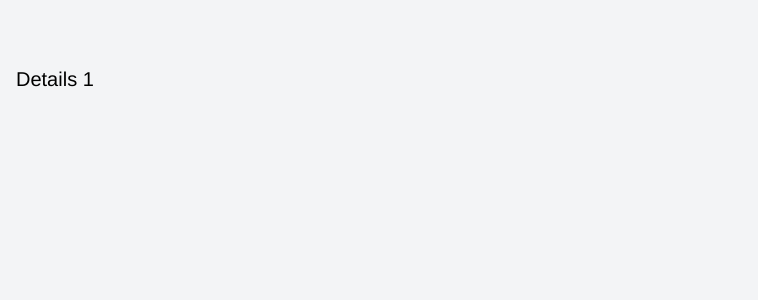
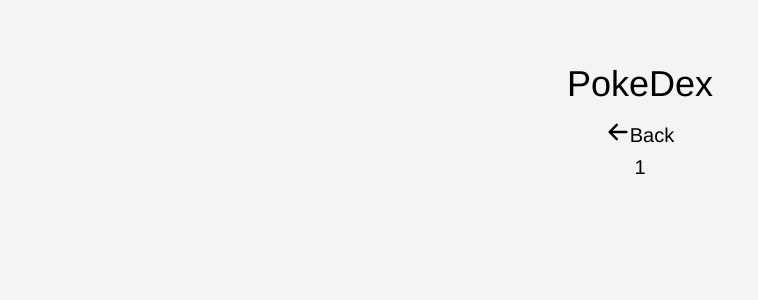
Before and after one commit to siddacool/pokedex-vue, a Vue app: page /1 in a window 1280 px wide. Shown: the top 300 px of the page, without its empty margins (0-758 px from the left). Built offline with nearby package versions, Linux system fonts and the light colour scheme.

Commit message:
styles changed

```diff
--- a/src/App.vue
+++ b/src/App.vue
@@ -1,14 +1,19 @@
 <template>
-  <main class="p-4 pt-16 h-screen overflow-y-auto bg-gray-100">
-    <router-view />
-  </main>
+  <div class="p-4 pt-16 h-screen overflow-y-auto bg-gray-100">
+    <TheHeader />
+    <main>
+      <router-view />
+    </main>
+  </div>
 </template>
 
 <script lang="ts">
 import { defineComponent } from 'vue';
+import TheHeader from 'components/TheHeader.vue';
 
 export default defineComponent({
   name: 'App',
+  components: { TheHeader },
 });
 </script>
 
--- /dev/null
+++ b/src/components/Box.vue
@@ -0,0 +1,11 @@
+<template>
+  <div class="box"><slot /></div>
+</template>
+
+<style lang="scss" scoped>
+.box {
+  width: 100%;
+  max-width: 800px;
+  margin: 0 auto;
+}
+</style>
--- a/src/components/Search.vue
+++ b/src/components/Search.vue
@@ -5,7 +5,7 @@
       placeholder="search"
       class="h-full w-full outline-none p-3"
       :disabled="pokemon.isFetching"
-      @keydown.enter="fireSearch"
+      @input="fireSearch"
       v-model="value"
     />
   </div>
--- a/src/components/SearchResult.vue
+++ b/src/components/SearchResult.vue
@@ -1,12 +1,10 @@
 <template>
-  <li>
   <router-link
     :to="{ name: 'Details', params: { id: name } }"
     class="block p-2 hover:bg-gray-200 first:pt-4 last:pb-4"
   >
     {{ name }}
   </router-link>
-  </li>
 </template>
 
 <script lang="ts">
@@ -17,7 +15,6 @@ export default defineComponent({
     name: String,
     url: String,
   },
-  setup() {},
 });
 </script>
 
--- a/src/components/SearchResults.vue
+++ b/src/components/SearchResults.vue
@@ -1,5 +1,5 @@
 <template>
-  <ul
+  <div
     class="
       search-result
       bg-white
@@ -16,25 +16,22 @@
       :name="poke.name"
       :url="poke.url"
     />
-  </ul>
+  </div>
 </template>
 
 <script lang="ts">
 import { computed, defineComponent } from 'vue';
 import { usePokemon } from 'store/pokemon';
 import { useSearch } from 'store/search';
-import { PokemonDetails } from 'constants/types';
+import { Pokemon } from 'constants/types';
 import SearchResult from 'components/SearchResult.vue';
 
-const getFilteredPokemon = (
-  search = '',
-  data: PokemonDetails[] = [],
-): PokemonDetails[] => {
+const getFilteredPokemon = (search = '', data: Pokemon[] = []): Pokemon[] => {
   if (search.trim() === '') {
     return [];
   }
 
-  const list = data.filter((d: PokemonDetails) =>
+  const list = data.filter((d: Pokemon) =>
     d.name.toLowerCase().startsWith(search.toLowerCase()),
   );
 
--- /dev/null
+++ b/src/components/TheHeader.vue
@@ -0,0 +1,3 @@
+<template>
+  <h1 class="text-4xl pb-4 text-center">PokeDex</h1>
+</template>
--- a/src/constants/types.ts
+++ b/src/constants/types.ts
@@ -1,4 +1,4 @@
-export type PokemonDetails = {
+export type Pokemon = {
   name: string;
   url: string;
 };
--- a/src/pages/Details.vue
+++ b/src/pages/Details.vue
@@ -1,20 +1,43 @@
 <template>
-  <div class="details">Details {{ id }}</div>
+  <div class="details">
+    <Box class="text-center">
+      <router-link :to="{ name: 'Home' }" class="inline-flex">
+        <svg
+          class="w-6 h-6"
+          fill="currentColor"
+          viewBox="0 0 20 20"
+          xmlns="http://www.w3.org/2000/svg"
+        >
+          <path
+            fill-rule="evenodd"
+            d="M9.707 16.707a1 1 0 01-1.414 0l-6-6a1 1 0 010-1.414l6-6a1 1 0 011.414 1.414L5.414 9H17a1 1 0 110 2H5.414l4.293 4.293a1 1 0 010 1.414z"
+            clip-rule="evenodd"
+          ></path>
+        </svg>
+        Back
+      </router-link>
+
+      <div>
+        {{ id }}
+      </div>
+    </Box>
+  </div>
 </template>
 
 <script lang="ts">
 import { defineComponent } from 'vue';
 import { useRoute } from 'vue-router';
+import Box from 'components/Box.vue';
 
 export default defineComponent({
   setup: () => {
     const route = useRoute();
     const { id = '' } = route?.params;
-
     return {
       id,
     };
   },
+  components: { Box },
 });
 </script>
 
--- a/src/pages/Home.vue
+++ b/src/pages/Home.vue
@@ -1,6 +1,5 @@
 <template>
   <div class="home">
-    <h1 class="text-4xl pb-4 text-center">PokeDex</h1>
     <Search />
     <SearchResults />
   </div>
@@ -9,14 +8,17 @@
 <script lang="ts">
 import { defineComponent, onMounted } from 'vue';
 import { usePokemon } from 'store/pokemon';
+import { useSearch } from 'store/search';
 import Search from 'components/Search.vue';
 import SearchResults from 'components/SearchResults.vue';
 
 export default defineComponent({
   setup: () => {
     const pokemon = usePokemon();
+    const search = useSearch();
 
     onMounted(() => {
+      search.clearSearch();
       pokemon.fetch();
     });
 
--- a/src/store/pokemon.ts
+++ b/src/store/pokemon.ts
@@ -1,9 +1,9 @@
 import { defineStore } from 'pinia';
-import { PokemonDetails } from 'constants/types';
+import { Pokemon } from 'constants/types';
 
 interface IsState {
   isFetching: boolean;
-  data: PokemonDetails[];
+  data: Pokemon[];
 }
 
 export const usePokemon = defineStore({
--- a/src/store/search.ts
+++ b/src/store/search.ts
@@ -15,5 +15,8 @@ export const useSearch = defineStore({
     fireSearch: function (payload: string) {
       this.term = payload;
     },
+    clearSearch: function () {
+      this.term = '';
+    },
   },
 });
```
Lines whose indentation alone changed are shown as unchanged.
